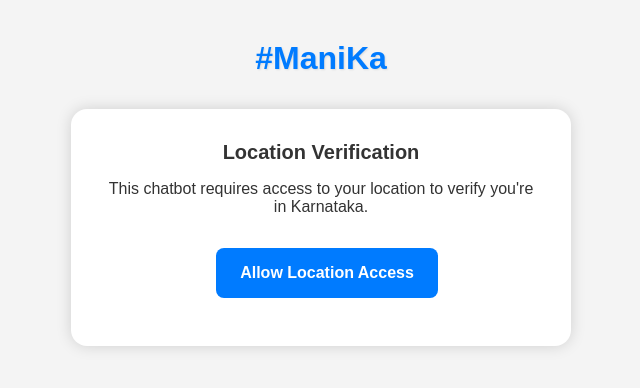
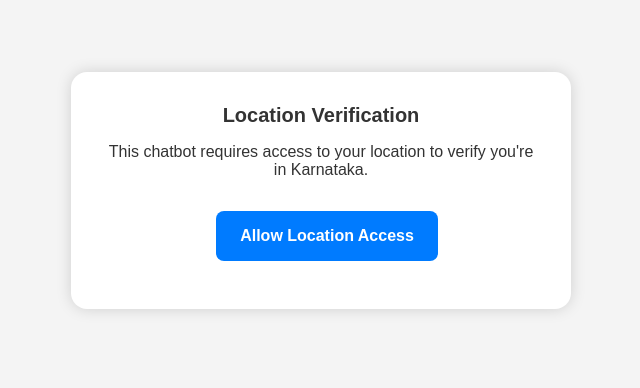
Before and after one commit to manikanta-gbv/chatbot, a plain HTML site: page index.html in a window 1280 px wide. Shown: the whole page, without its empty margins (319-959 px from the left). Drawn offline with Linux system fonts and the light colour scheme.

Commit message:
Update index.html

```diff
--- a/index.html
+++ b/index.html
@@ -252,7 +252,7 @@
     </style>
 </head>
 <body>
-    <h1>#ManiKa</h1>
+    <h1></h1>
 
     <!-- Location Prompt -->
     <div class="location-prompt" id="location-prompt">
```
